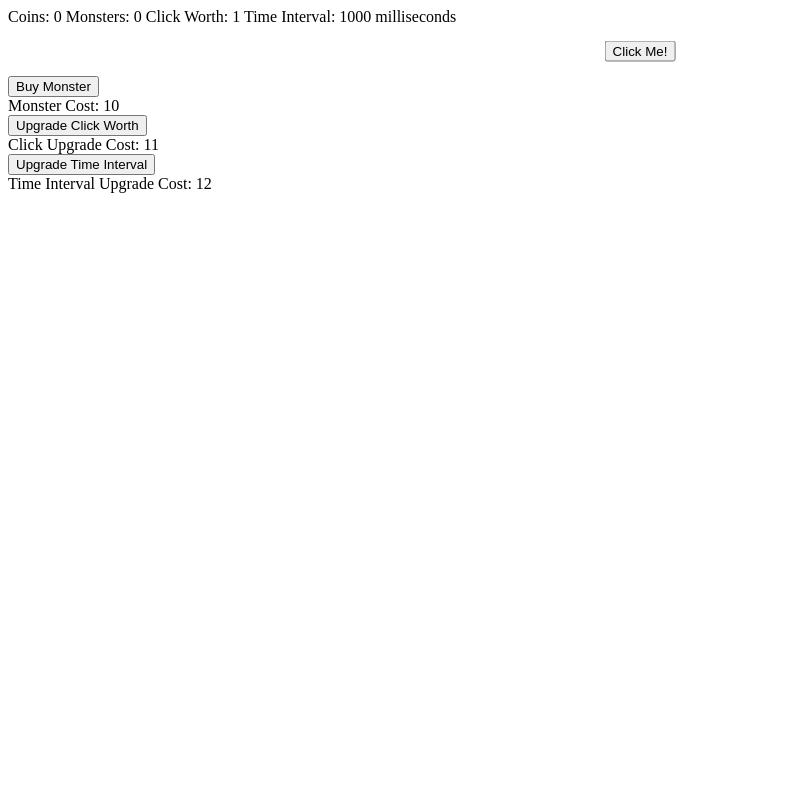
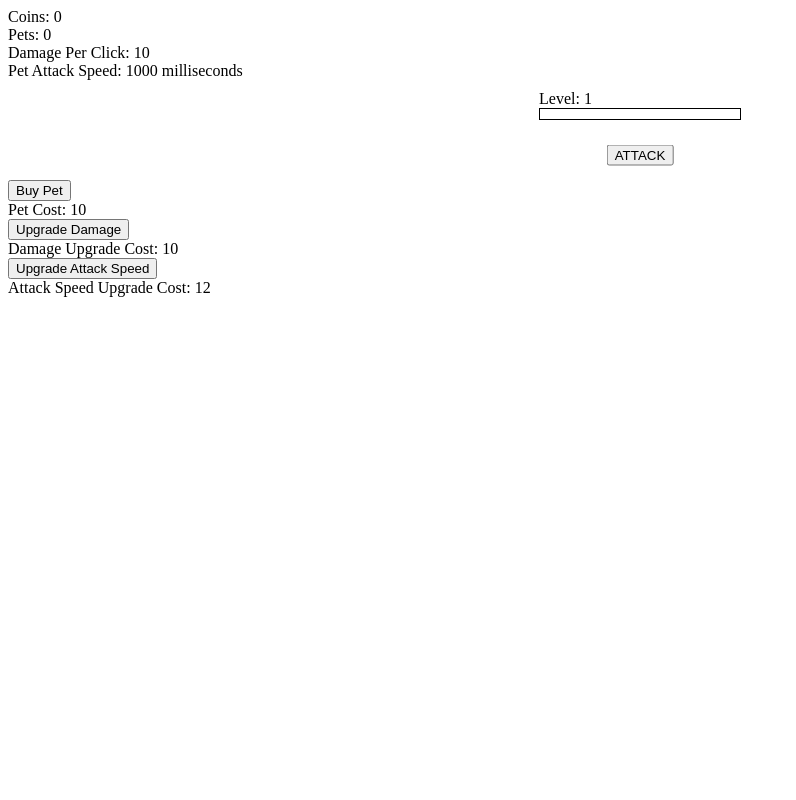
Before and after one commit to ParkerR112/ClickerGame, a Flask app: page / in a window 1280 px wide. Shown: the whole page, without its empty margins (0-796 px from the left). Run offline with Flask 2, Linux system fonts and the light colour scheme.

Commit message:
Update index.html

```diff
--- a/templates/index.html
+++ b/templates/index.html
@@ -7,26 +7,36 @@
 	<body>
 
 		Coins: <span id="coins">0</span>
-		Monsters: <span id="monsters">0</span>
-		Click Worth: <span id="clickWorth">1</span>
-		Time Interval: <span id="timeInterval">1000</span> milliseconds
 		<br />
+		Pets: <span id="pets">0</span>
+		<br />
+		Damage Per Click: <span id="damage">10</span>
+		<br />
+		Pet Attack Speed: <span id="timeInterval">1000</span> milliseconds
 		<div class="container">
 			<div class="center">
-				<button onclick="Clicked()">Click Me!</button>
+				Level: <span id="level">1</span>
+				<br />
+				<canvas id="healthBar" width="200" height="10" style="border:1px solid #000000;"></canvas>
 			</div>
 		</div>
-		<button onclick="buyMonster()">Buy Monster</button>
+		<div class="container">
+			<div class="center">
+				<button onclick="Clicked()">ATTACK</button>
+			</div>
+		</div>
+		<button onclick="buyPet()">Buy Pet</button>
 		<br />
-		Monster Cost: <span id="monsterCost">10</span>
+		Pet Cost: <span id="petCost">10</span>
 		<br />
-		<button onclick="upgradeClickWorth()">Upgrade Click Worth</button>
+		<button onclick="upgradeDamage()">Upgrade Damage</button>
 		<br />
-		Click Upgrade Cost: <span id="upgradeClickCost">11</span>
+		Damage Upgrade Cost: <span id="upgradeDamageCost">10</span>
 		<br />
-		<button onclick="upgradeTimeInterval()">Upgrade Time Interval</button>
+		<button onclick="upgradeTimeInterval()">Upgrade Attack Speed</button>
 		<br />
-		Time Interval Upgrade Cost: <span id="intervalUpgradeCost">12</span>
+		Attack Speed Upgrade Cost: <span id="intervalUpgradeCost">12</span>
+		<br />
 		<script type="text/javascript" src="/static/scripts.js"></script>
 	</body>
 </html>
```
